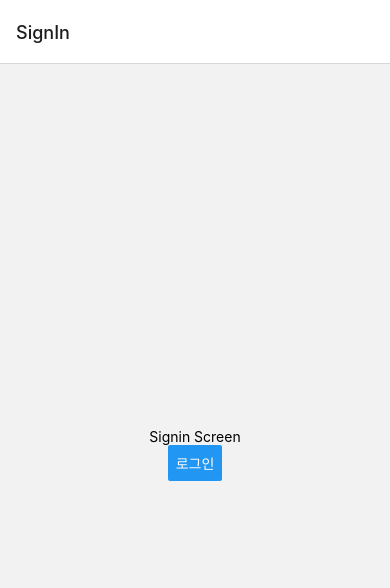
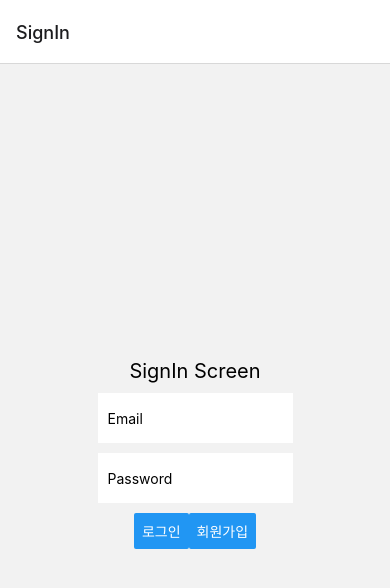
Before and after one commit to socratone/ReactNativeExample, a React Native app: screen /SignIn in a window 390 px wide. Shown: the top 588 px of the page. Built offline with nearby package versions, Linux system fonts and the light colour scheme.

Commit message:
feat: 로그인 인터렉션 추가

```diff
--- a/src/Navigation.tsx
+++ b/src/Navigation.tsx
@@ -4,8 +4,8 @@ import { createNativeStackNavigator } from '@react-navigation/native-stack';
 import HomeScreen from './screens/HomeScreen';
 import ProfileScreen from './screens/ProfileScreen';
 import { UserTokenContext } from './contexts/UserTokenContext';
-import SigninScreen from './screens/SigninScreen';
-import SignupScreen from './screens/SignupScreen';
+import SignInScreen from './screens/SignInScreen';
+import SignUpScreen from './screens/SignUpScreen';
 
 const Stack = createNativeStackNavigator();
 
@@ -22,8 +22,8 @@ const Navigation = () => {
           </>
         ) : (
           <>
-            <Stack.Screen name="SignIn" component={SigninScreen} />
-            <Stack.Screen name="SignUp" component={SignupScreen} />
+            <Stack.Screen name="SignIn" component={SignInScreen} />
+            <Stack.Screen name="SignUp" component={SignUpScreen} />
           </>
         )}
       </Stack.Navigator>
--- a/src/screens/HomeScreen.tsx
+++ b/src/screens/HomeScreen.tsx
@@ -1,15 +1,22 @@
-import React from 'react';
+import React, { useContext } from 'react';
 import { View, Text, Button, StyleSheet } from 'react-native';
+import { UserTokenContext } from '../contexts/UserTokenContext';
 import { HomeScreenProps } from '../types/screens';
 
 function HomeScreen({ navigation }: HomeScreenProps) {
+  const { handleChangeToken } = useContext(UserTokenContext);
+  const handleSignout = () => {
+    handleChangeToken(null);
+  };
+
   return (
     <View style={styles.container}>
-      <Text>Home Screen</Text>
+      <Text style={styles.title}>Home Screen</Text>
       <Button
-        title="Go to Profile"
+        title="프로필로 화면으로 가기"
         onPress={() => navigation.navigate('Profile')}
       />
+      <Button title="로그아웃" onPress={handleSignout} />
     </View>
   );
 }
@@ -20,6 +27,10 @@ const styles = StyleSheet.create({
     alignItems: 'center',
     justifyContent: 'center',
   },
+  title: {
+    fontSize: 20,
+    marginBottom: 10,
+  },
 });
 
 export default HomeScreen;
--- a/src/screens/ProfileScreen.tsx
+++ b/src/screens/ProfileScreen.tsx
@@ -4,7 +4,8 @@ import { View, Text, StyleSheet } from 'react-native';
 function ProfileScreen() {
   return (
     <View style={styles.container}>
-      <Text>Profile Screen</Text>
+      <Text style={styles.title}>Profile Screen</Text>
+      <Text>***님 환영합니다.</Text>
     </View>
   );
 }
@@ -15,6 +16,10 @@ const styles = StyleSheet.create({
     alignItems: 'center',
     justifyContent: 'center',
   },
+  title: {
+    fontSize: 20,
+    marginBottom: 10,
+  },
 });
 
 export default ProfileScreen;
--- a/src/screens/SigninScreen.tsx
+++ b/src/screens/SigninScreen.tsx
@@ -1,14 +1,43 @@
-import React, { useContext } from 'react';
-import { View, Text, StyleSheet, Button } from 'react-native';
+import React, { useContext, useState } from 'react';
+import { View, Text, StyleSheet, Button, TextInput } from 'react-native';
 import { UserTokenContext } from '../contexts/UserTokenContext';
+import { SignInScreenProps } from '../types/screens';
 
-function SigninScreen() {
+function SignInScreen({ navigation }: SignInScreenProps) {
   const { handleChangeToken } = useContext(UserTokenContext);
+
+  const [email, setEmail] = useState('');
+  const [password, setPassword] = useState('');
+
+  const handleSubmit = () => {
+    // GET token from server
+    handleChangeToken('token-!@#$');
+  };
+
+  const handlePressSignupButton = () => {
+    navigation.navigate('SignUp');
+  };
 
   return (
     <View style={styles.container}>
-      <Text>Signin Screen</Text>
-      <Button title="로그인" onPress={() => handleChangeToken('token-!@#$')} />
+      <Text style={styles.title}>SignIn Screen</Text>
+      <TextInput
+        placeholder="Email"
+        value={email}
+        onChangeText={setEmail}
+        style={styles.textInput}
+      />
+      <TextInput
+        placeholder="Password"
+        value={password}
+        onChangeText={setPassword}
+        secureTextEntry
+        style={styles.textInput}
+      />
+      <View style={styles.buttonContainer}>
+        <Button title="로그인" onPress={handleSubmit} />
+        <Button title="회원가입" onPress={handlePressSignupButton} />
+      </View>
     </View>
   );
 }
@@ -19,6 +48,20 @@ const styles = StyleSheet.create({
     alignItems: 'center',
     justifyContent: 'center',
   },
+  title: {
+    fontSize: 20,
+    marginBottom: 10,
+  },
+  textInput: {
+    width: '50%',
+    height: 50,
+    marginBottom: 10,
+    paddingHorizontal: 10,
+    backgroundColor: 'white',
+  },
+  buttonContainer: {
+    flexDirection: 'row',
+  },
 });
 
-export default SigninScreen;
+export default SignInScreen;
--- a/src/screens/SignupScreen.tsx
+++ b/src/screens/SignupScreen.tsx
@@ -1,10 +1,12 @@
 import React from 'react';
-import { View, Text, StyleSheet } from 'react-native';
+import { View, Text, StyleSheet, Button } from 'react-native';
+import { SignUpScreenProps } from '../types/screens';
 
-function SignupScreen() {
+function SignUpScreen({ navigation }: SignUpScreenProps) {
   return (
     <View style={styles.container}>
-      <Text>Signup Screen</Text>
+      <Text style={styles.title}>SignUp Screen</Text>
+      <Button title="취소" onPress={() => navigation.goBack()} />
     </View>
   );
 }
@@ -15,6 +17,10 @@ const styles = StyleSheet.create({
     alignItems: 'center',
     justifyContent: 'center',
   },
+  title: {
+    fontSize: 20,
+    marginBottom: 10,
+  },
 });
 
-export default SignupScreen;
+export default SignUpScreen;
```
Also changed, not shown: src/types/screens.ts (+10 -0 lines).
